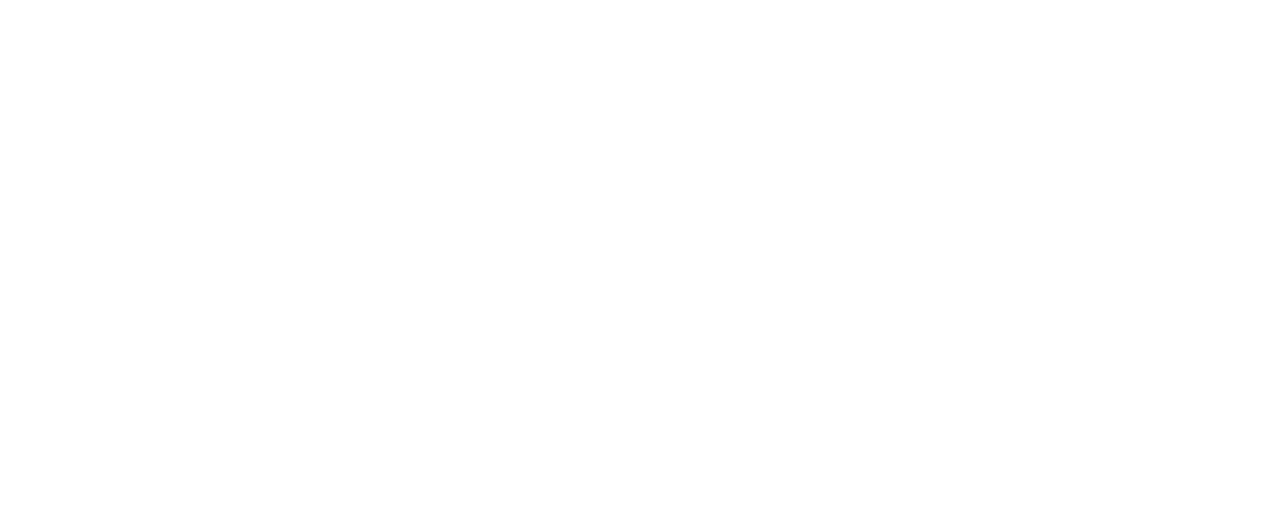
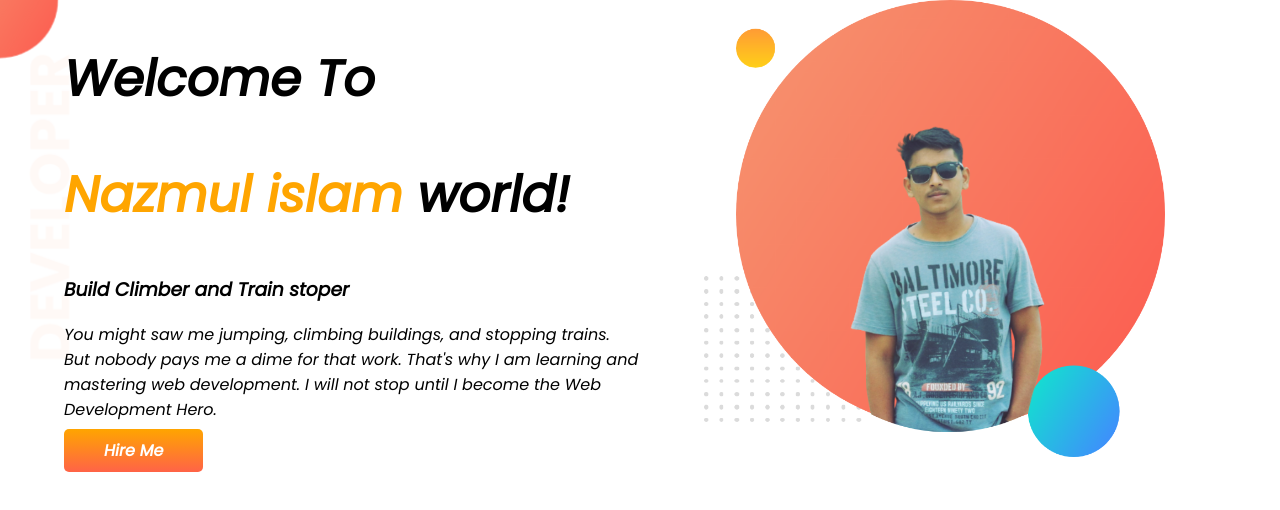
Before and after one commit to Nazmul-islam11/developer-portfolio, a plain HTML site: page index.html in a window 1280 px wide. Drawn offline with Linux system fonts and the light colour scheme.

Commit message:
top banner added

```diff
--- a/index.html
+++ b/index.html
@@ -5,9 +5,23 @@
     <meta http-equiv="X-UA-Compatible" content="IE=edge">
     <meta name="viewport" content="width=device-width, initial-scale=1.0">
     <title>nazmul portfolio</title>
+    <link rel="preconnect" href="https://fonts.googleapis.com">
+    <link rel="preconnect" href="https://fonts.gstatic.com" crossorigin>
+    <link href="https://fonts.googleapis.com/css2?family=Poppins:ital@1&display=swap" rel="stylesheet">
     <link rel="stylesheet" href="style.css">
 </head>
 <body>
-
+<section class="top-banner">
+    <div class="half-width">
+        <h1>Welcome To</h1>
+        <h1 > <span class="orange-color">Nazmul islam</span> world!</h1>
+        <h3>Build Climber and Train stoper</h3>
+        <p>You might saw me jumping, climbing buildings, and stopping trains. But nobody pays me a dime for that work. That's why I am learning and mastering web development. I will not stop until I become the Web Development Hero.</p>
+        <a class="link-button" target="blank" href="https://www.linkedin.com/company/programminghero/">Hire Me</a>
+       </div>
+       <div class="half-width">
+        <img src="images/Nazmul-bg.png" alt="">
+       </div>
+</section>
 </body>
 </html>
--- a/style.css
+++ b/style.css
@@ -0,0 +1,32 @@
+body{
+    font-family: 'Poppins', sans-serif;
+    margin: 0%;
+}
+h1{
+    font-size:  50px;
+  }
+.orange-color{
+    color:orange;
+}
+section{
+    display:flex;
+}
+.half-width{
+    width:50%;
+    padding-left:5%;
+}
+.half-width img{
+    width:80%
+}
+.link-button{
+    text-decoration: none;
+    background-image: linear-gradient(orange,tomato);
+    color:white;
+    font-weight: 700;
+    padding:10px 40px;
+    border-radius: 5px;
+}
+.top-banner{
+    background-image: url(images/top-banner.png);
+    background-repeat: no-repeat;
+}
```
Also changed, not shown: images/Nazmul-bg.png (added), images/dream-bg.png (added), images/exp-bg.png (added), images/jhankar.png (added), images/jhankar2.png (added), images/my-bg.png (added), images/my-bg2.png (added), images/top-banner.png (added), 7 other files.
